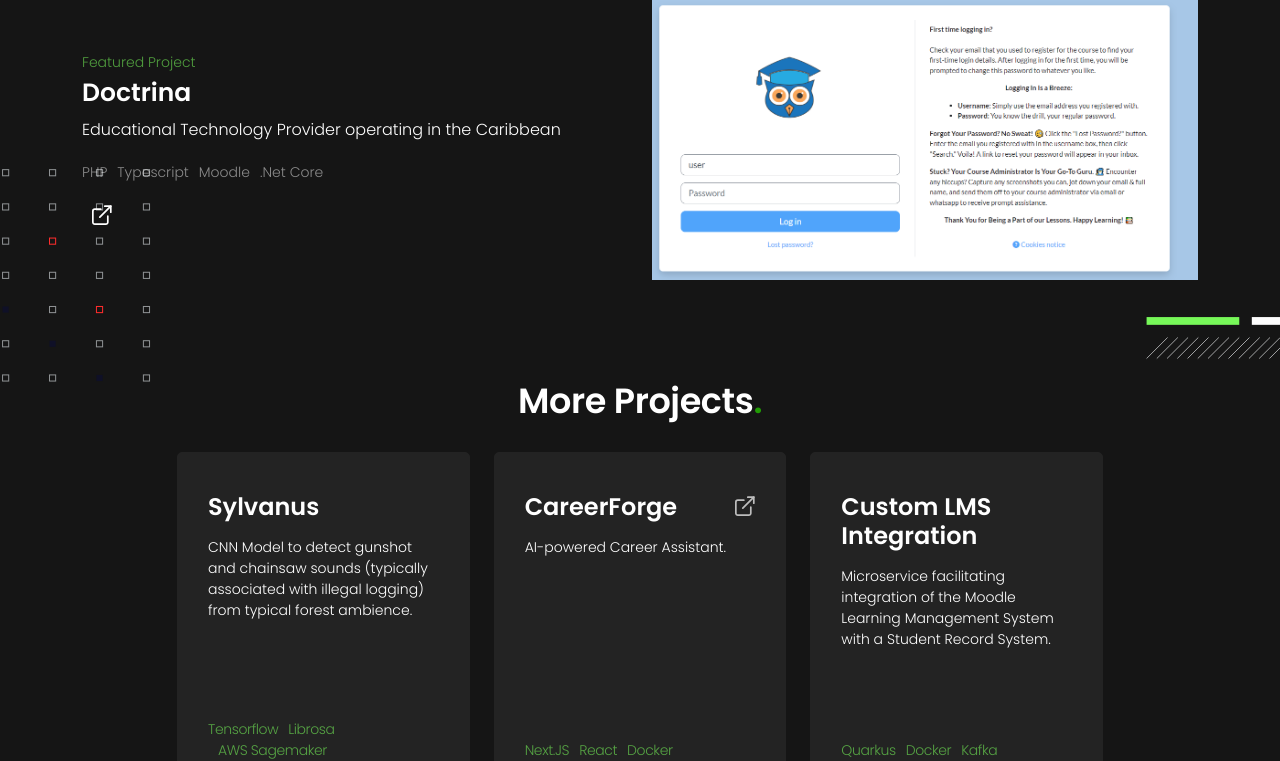
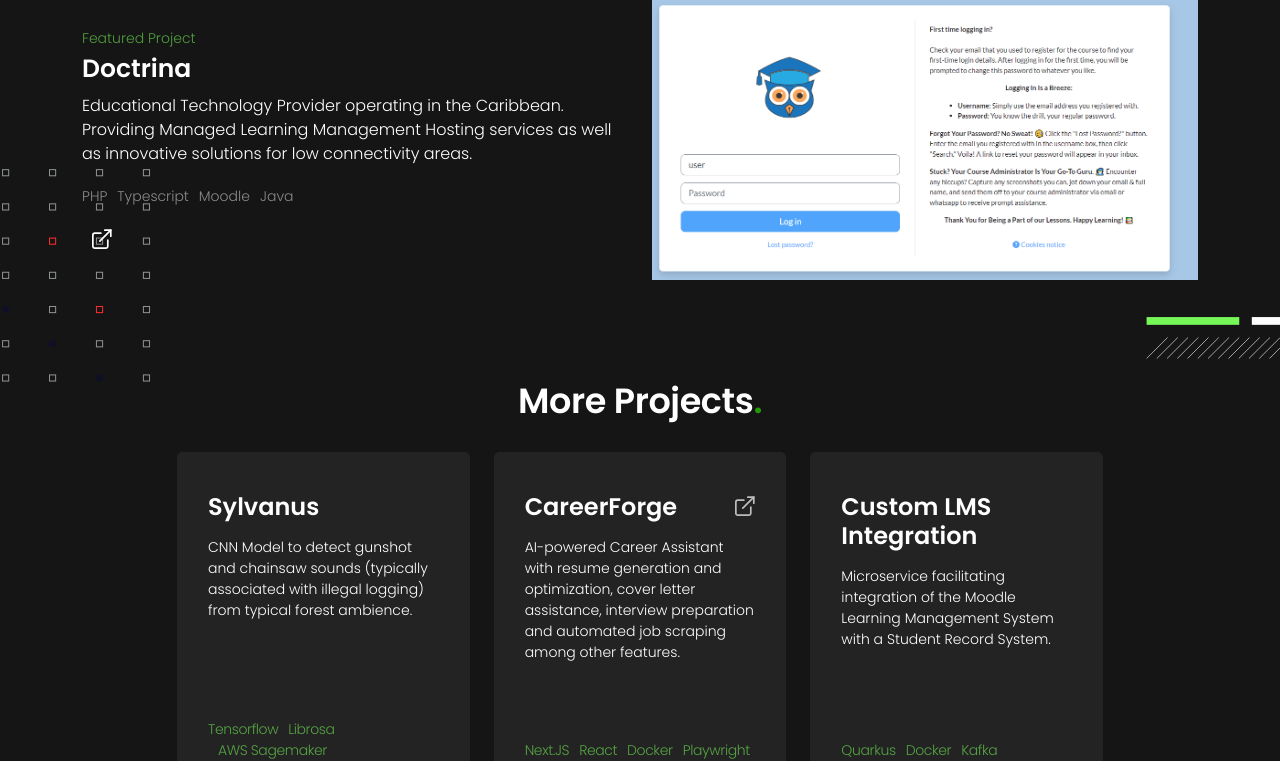
Before and after one commit to AndrewGY/andrewgy.github.io, a React (Create React App) app: page / in a window 1280 px wide. Shown: the part 6999-7760 px from the top of the page. Built offline with nearby package versions, Linux system fonts and the light colour scheme.

Commit message:
project update

```diff
--- a/src/Data/Data.js
+++ b/src/Data/Data.js
@@ -108,7 +108,7 @@ export const featured_projects = [
     {
         id:1,
         projectName:"Doctrina",
-        description:"Educational Technology Provider operating in the Caribbean",
+        description:"Educational Technology Provider operating in the Caribbean. Providing Managed Learning Management Hosting services as well as innovative solutions for low connectivity areas.",
         url:"https://doctrinaedu.com",
         github:"",
         img:"project-img-2.png",
@@ -127,7 +127,7 @@ export const featured_projects = [
             },
             {
                 id:3,
-                techName:".Net Core"
+                techName:"Java"
             }
         ]
     },
@@ -158,7 +158,7 @@ export const projects = [
     {
         id: 1,
         projectName: "CareerForge",
-        description: "AI-powered Career Assistant.",
+        description: "AI-powered Career Assistant with resume generation and optimization, cover letter assistance, interview preparation and automated job scraping among other features.",
         url: "https://careerforges.com",
         github: "",
         tech: [
@@ -173,6 +173,10 @@ export const projects = [
             {
                 id: 2,
                 techName: "Docker"
+            },
+            {
+                id: 3,
+                techName: "Playwright"
             },
         ]
     },
```
